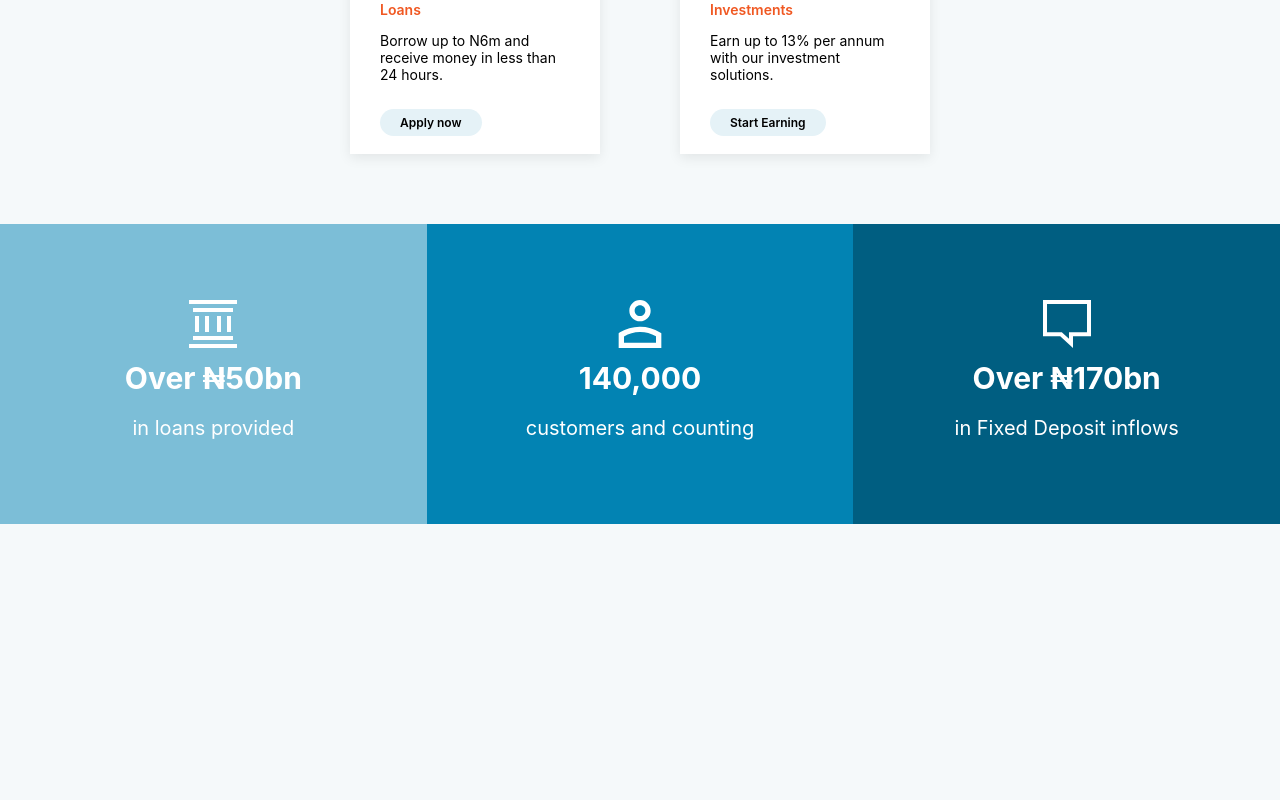
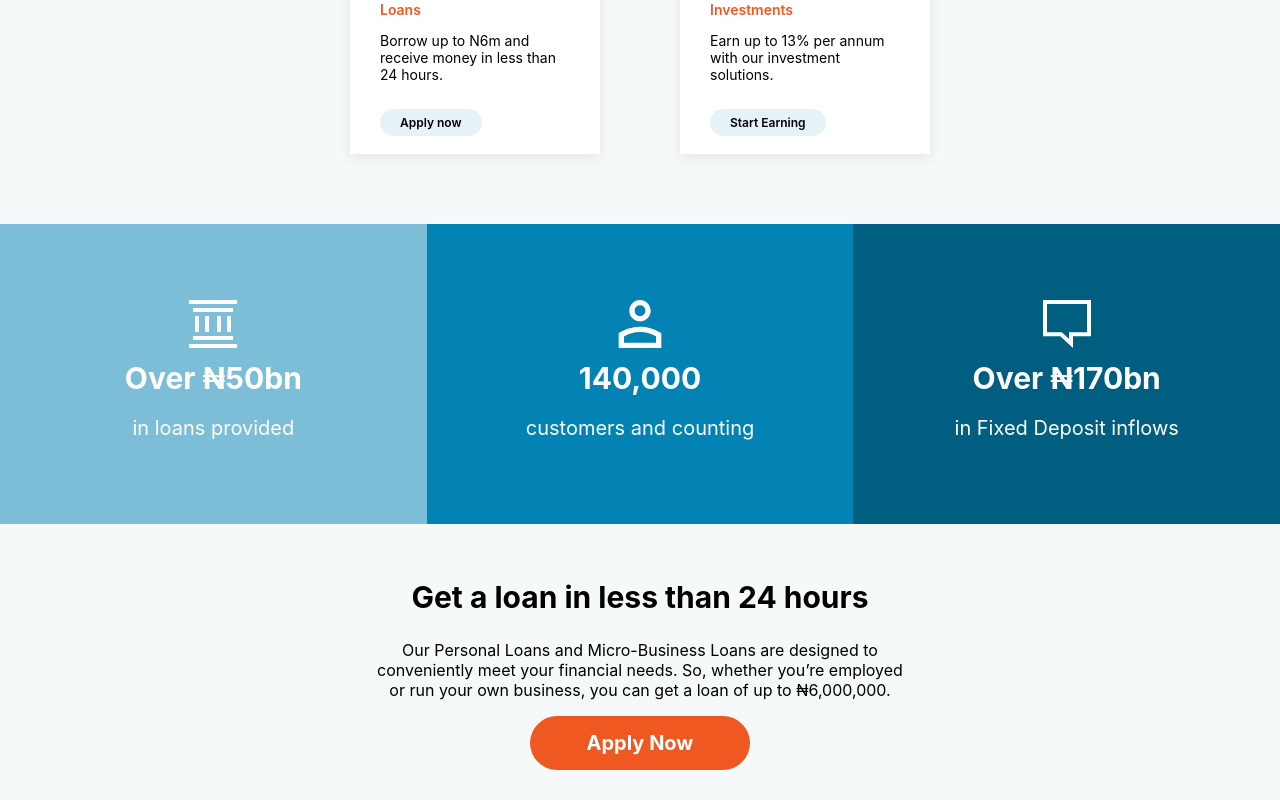
Before and after one commit to Jay-Topher/renmoney-mock-site, a React (Create React App) app: page / in a window 1280 px wide. Shown: the part 1154-1954 px from the top of the page. Before the commit the page ends 1678 px from the top, so only its background shows below. Built offline with nearby package versions, Linux system fonts and the light colour scheme.

Commit message:
mounted third section

```diff
--- a/src/App.js
+++ b/src/App.js
@@ -4,6 +4,7 @@ import Navbar from './commons/Navbar/Navbar';
 import Hero from './components/Hero/Hero';
 import FirstSection from './components/FirstSection/FirstSection';
 import SecondSection from './components/SecondSection/SecondSection';
+import ThirdSection from './components/ThirdSection/ThirdSection';
 
 function App() {
   return (
@@ -12,6 +13,7 @@ function App() {
       <Hero />
       <FirstSection />
       <SecondSection />
+      <ThirdSection />
     </div>
   );
 }
```
